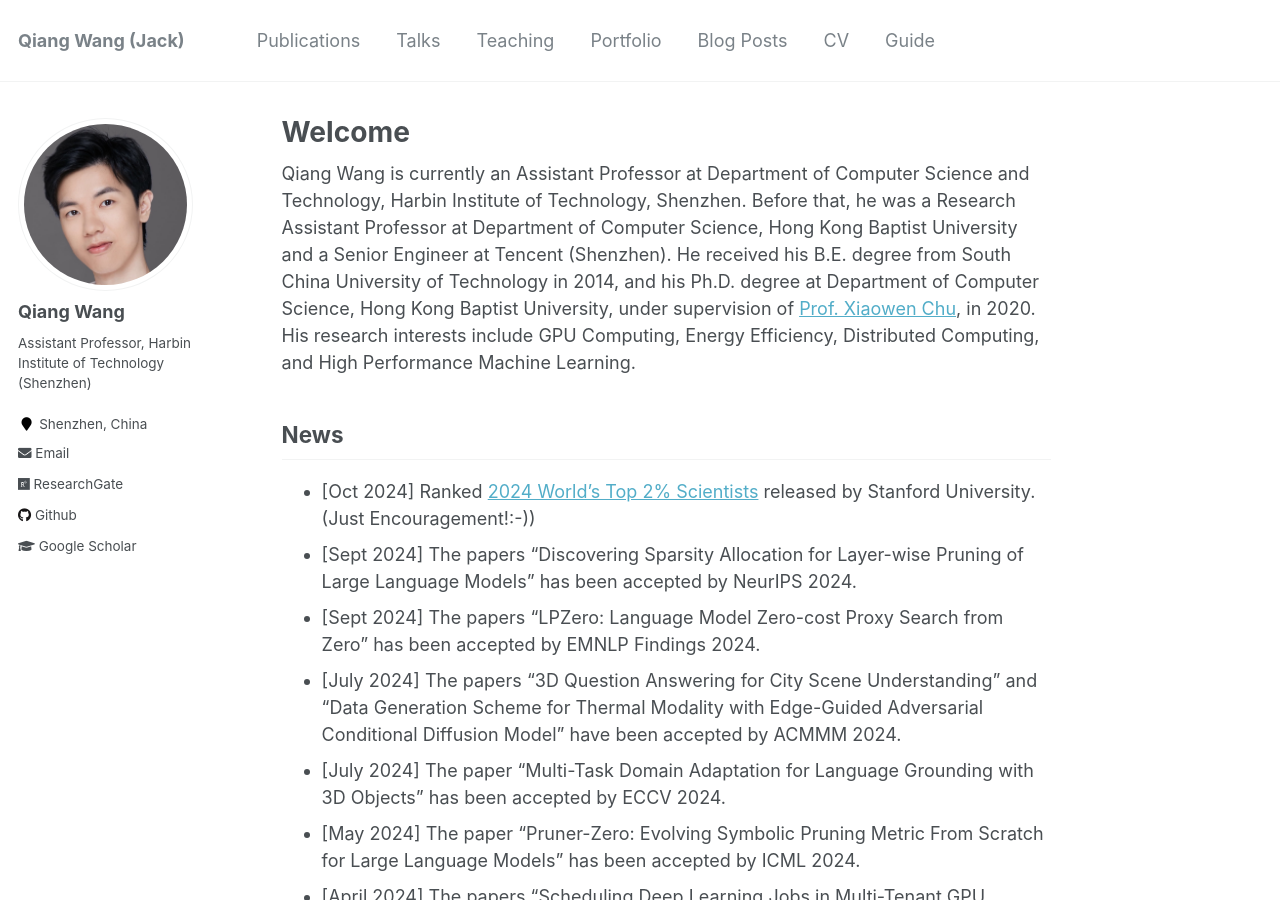
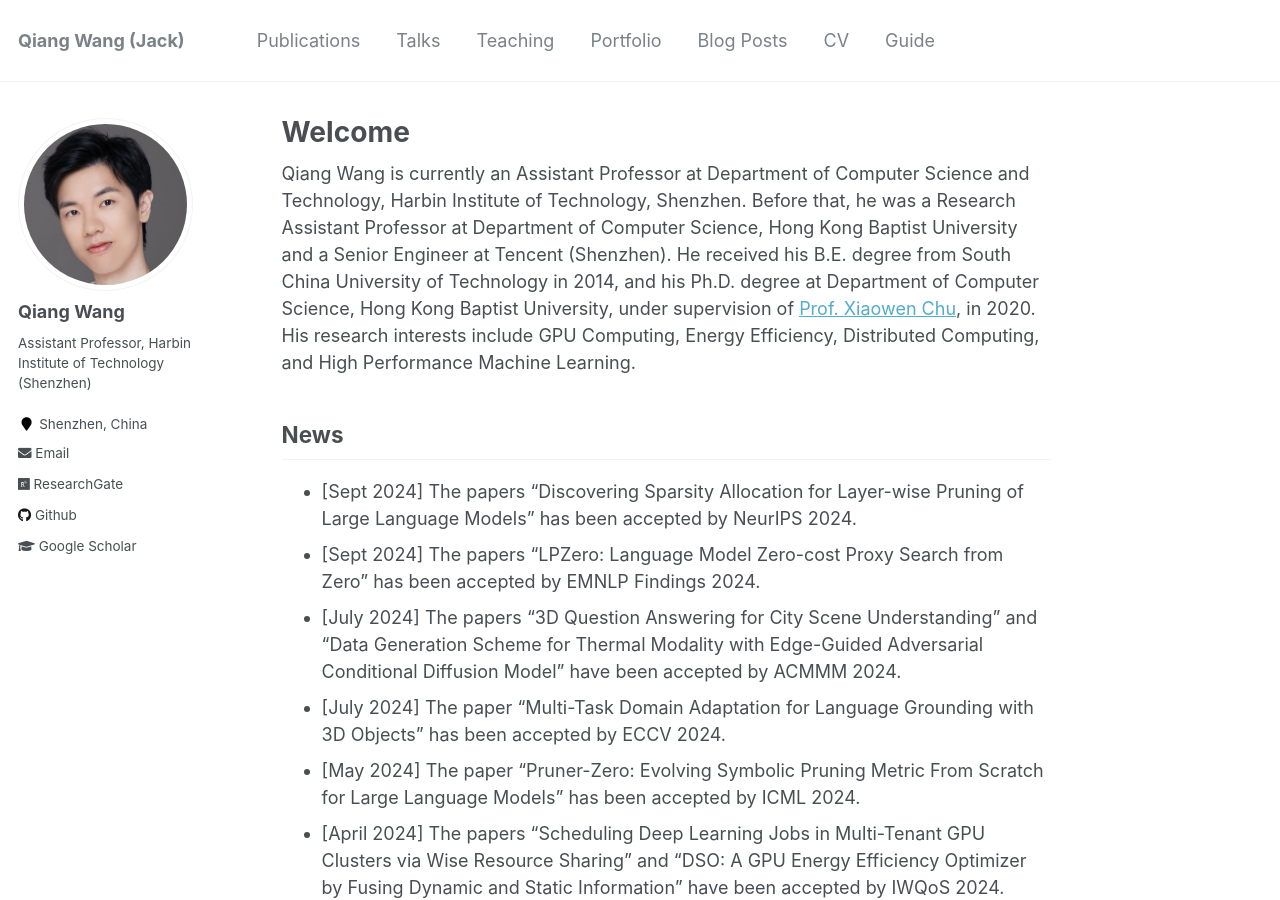
Before and after one commit to blackjack2015/blackjack2015.github.io, a Jekyll site: the page built from _pages/about.md, in a window 1280 px wide and 900 px high. Built offline with Jekyll 4.4.1, drawn with Linux system fonts in a browser that asks for light colours.

Commit message:
Update about.md

```diff
--- a/_pages/about.md
+++ b/_pages/about.md
@@ -12,7 +12,6 @@ redirect_from:
 Qiang Wang is currently an Assistant Professor at Department of Computer Science and Technology, Harbin Institute of Technology, Shenzhen. Before that, he was a Research Assistant Professor at Department of Computer Science, Hong Kong Baptist University and a Senior Engineer at Tencent (Shenzhen). He received his B.E. degree from South China University of Technology in 2014, and his Ph.D. degree at Department of Computer Science, Hong Kong Baptist University, under supervision of [Prof. Xiaowen Chu](https://sites.google.com/view/chuxiaowen), in 2020. His research interests include GPU Computing, Energy Efficiency, Distributed Computing, and High Performance Machine Learning.
 
 ## News
-+ \[Oct 2024\] Ranked [2024 World’s Top 2% Scientists](https://elsevier.digitalcommonsdata.com/datasets/btchxktzyw/7) released by Stanford University. (Just Encouragement!:-))
 + \[Sept 2024\] The papers "Discovering Sparsity Allocation for Layer-wise Pruning of Large Language Models" has been accepted by NeurIPS 2024.
 + \[Sept 2024\] The papers "LPZero: Language Model Zero-cost Proxy Search from Zero" has been accepted by EMNLP Findings 2024.
 + \[July 2024\] The papers "3D Question Answering for City Scene Understanding" and "Data Generation Scheme for Thermal Modality with Edge-Guided Adversarial Conditional Diffusion Model" have been accepted by ACMMM 2024.
```
